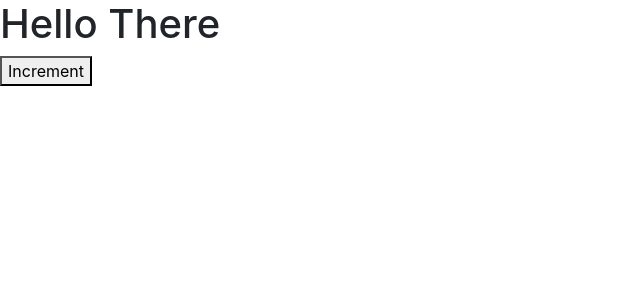
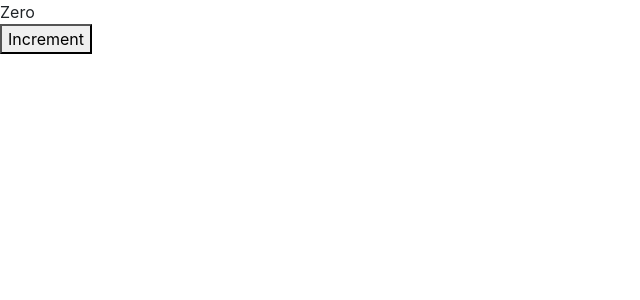
Before and after one commit to abhip1912/React, a React (Create React App) app: page / in a window 1280 px wide. Shown: the top 300 px of the page, without its empty margins (0-640 px from the left). Built offline with nearby package versions, Linux system fonts and the light colour scheme; the HTML template or start-up script is replaced by a standard one.

Commit message:
component embedded

```diff
--- a/src/components/counter.jsx
+++ b/src/components/counter.jsx
@@ -1,14 +1,24 @@
 import React, { Component } from "react";
 
 class Counter extends Component {
+  state = {
+    count: 0,
+  };
   render() {
     return (
       <React.Fragment>
-        <h1> Hello There </h1>
+        <span>{this.formatCount()}</span>
+        <br />
         <button>Increment</button>
       </React.Fragment>
     );
   }
+
+  formatCount() {
+    const { count } = this.state;
+    // You can return jsx expresssion like <h1>Zero</h1>
+    return count === 0 ? "Zero" : count;
+  }
 }
 
 export default Counter;
```
